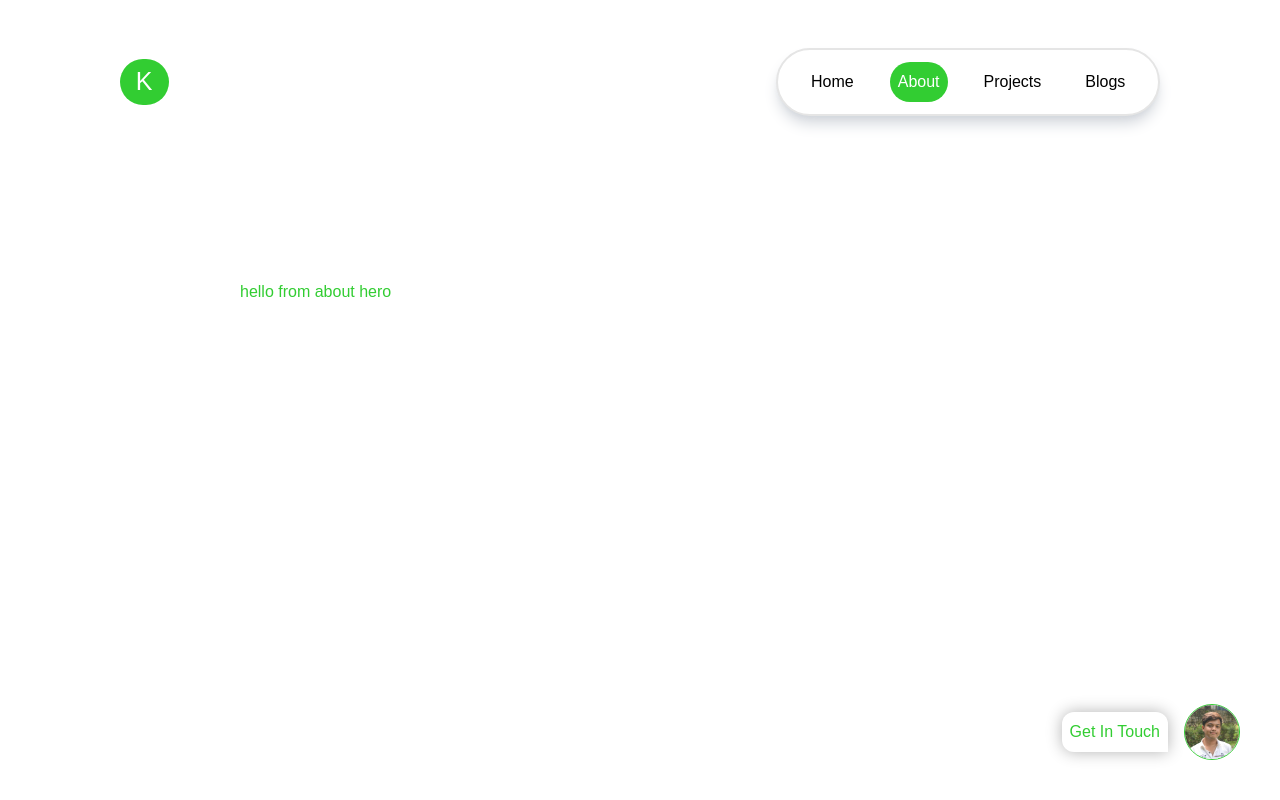
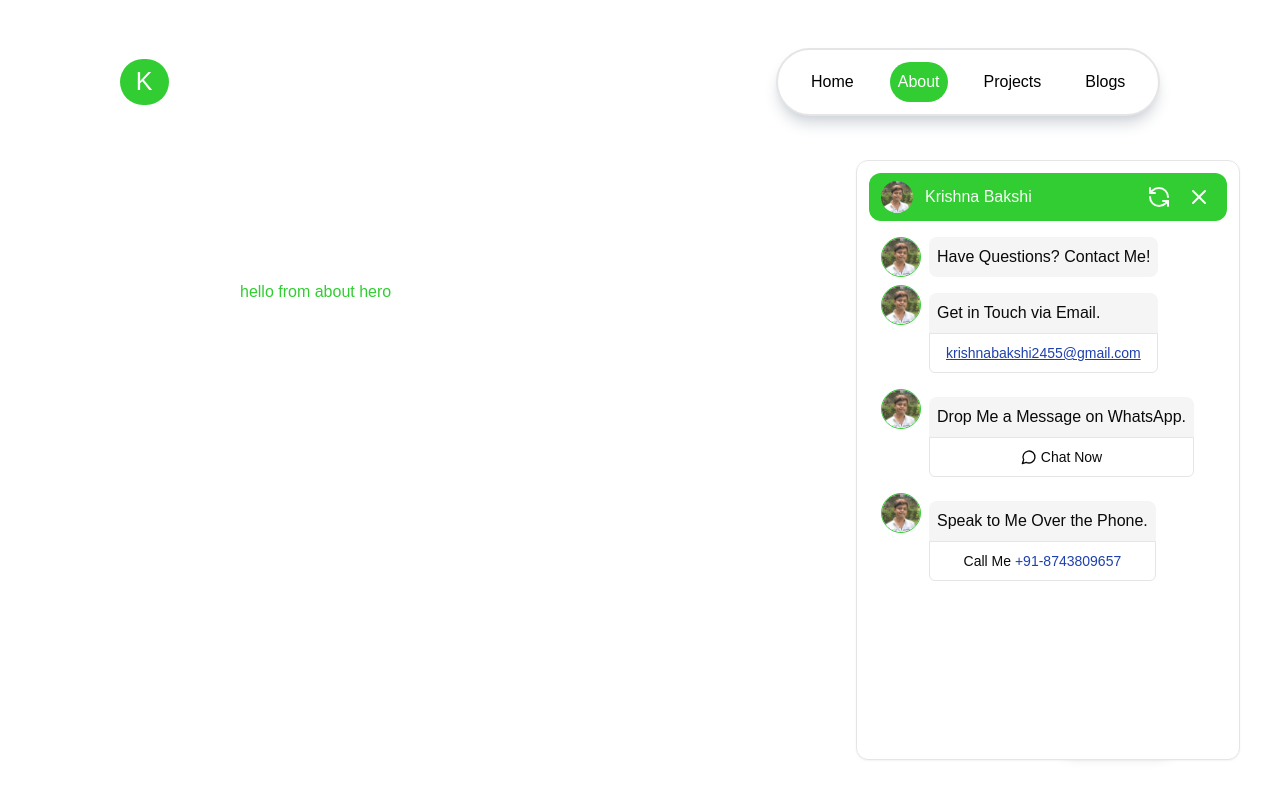
Before and after one commit to krishnabakshi2455/krishnabakshi.app, a Next.js app: page /about in a window 1280 px wide. Built offline with nearby package versions, Linux system fonts and the light colour scheme.

Commit message:
chatbot-finished-for-now

```diff
--- a/src/components/layout/Chatbot.tsx
+++ b/src/components/layout/Chatbot.tsx
@@ -49,7 +49,7 @@ function EmailOption() {
                         <a href='mailto:krishnabakshi2455@gmail.com' className="text-blue-800 underline"
                             target="_blank"
                             rel="noopener noreferrer">
-                             @Email
+                             krishnabakshi2455@gmail.com
                         </a>
                     </Button>
                 </div>
@@ -107,6 +107,11 @@ export default function Chatbot() {
     const [open, setOpen] = useState(false);
     const [messages, setMessages] = useState<React.ReactNode[]>([]);
     const [reloadKey, setReloadKey] = useState(0);
+
+    useEffect(() => {
+        setOpen(true); // Open the chatbot
+    }, []);
+
 
     useEffect(() => {
         if (reloadKey !== 0) {
```
